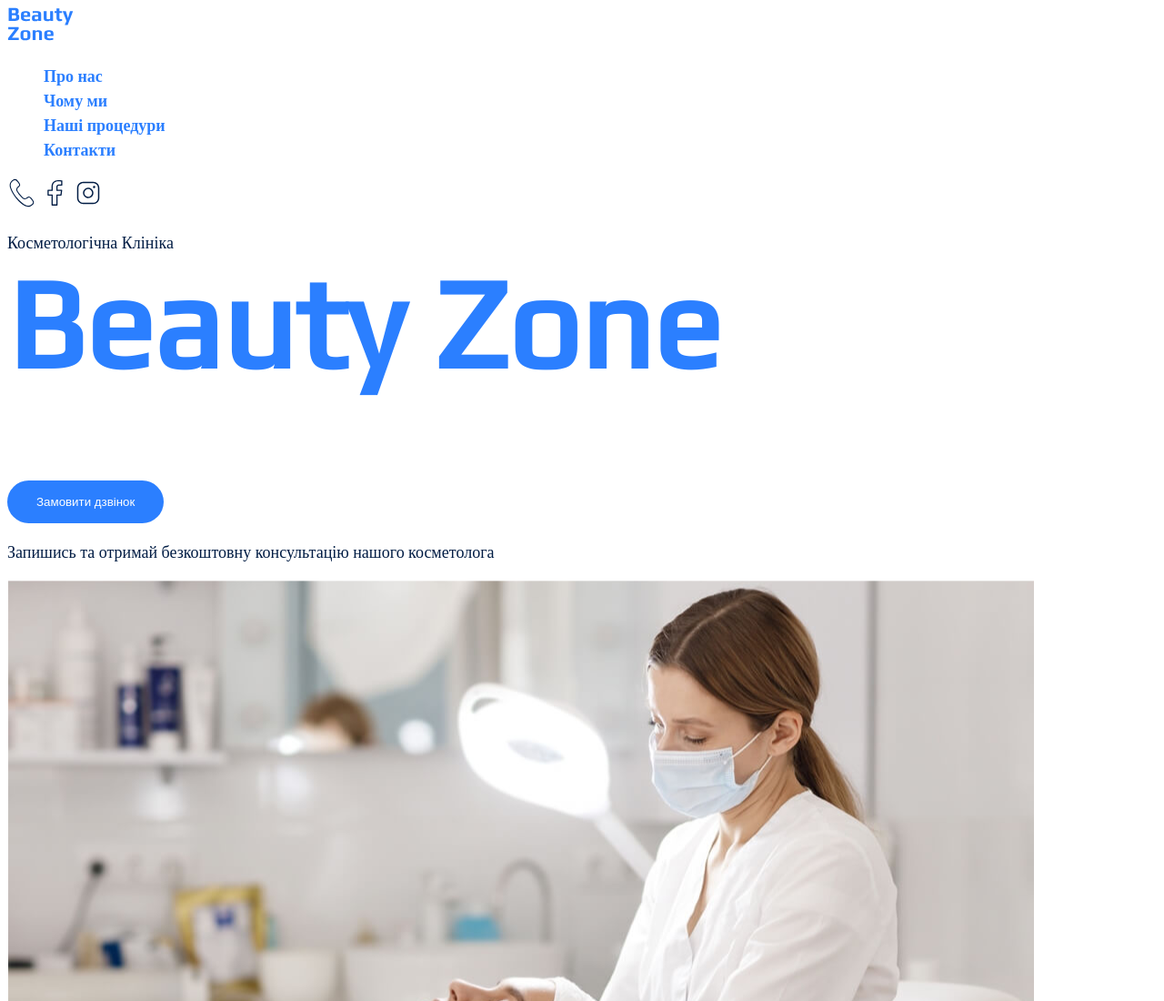
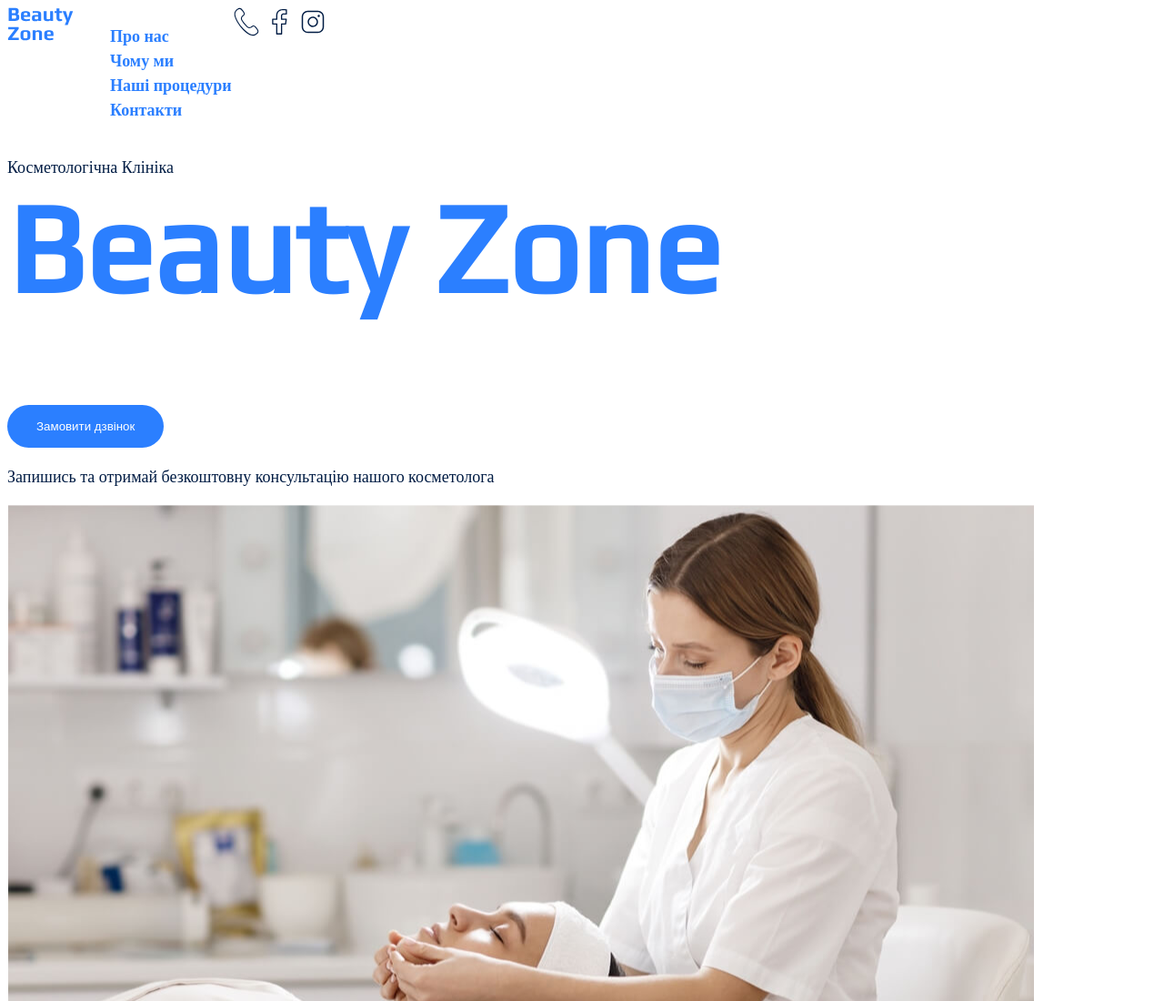
Before and after one commit to fintoman/genius-homework-2, a plain HTML site: page index.html in a window 1280 px wide. Shown: the top 1100 px of the page at 91% size. Drawn offline with Linux system fonts and the light colour scheme.

Commit message:
start hw2

```diff
--- a/css/styles.css
+++ b/css/styles.css
@@ -51,6 +51,11 @@ ul {
   width: 1px;
   height: 1px;
   overflow: hidden;
+}
+
+/* Header */
+.head-container {
+  display: flex;
 }
 
 .button {
--- a/index.html
+++ b/index.html
@@ -10,19 +10,25 @@
   </head>
   <body>
     <header>
-      <nav>
+      <nav class="head-container">
+        <div class="logo-conteinar">
           <a href="index.html">
             <img src="./images/logo.svg" alt="Логотип Космет Клініки" />
           </a>
+        </div>
+        <div class="cont-container">
           <ul>
             <li><a class="link" href="index.html">Про нас</a></li>
             <li><a class="link" href="#what">Чому ми</a></li>
             <li><a class="link" href="#our">Наші процедури</a></li>
             <li><a class="link" href="#contacts">Контакти</a></li>
           </ul>
+        </div>
+        <div class="soc-container">
           <img class="socsety" src="./images/phonbelogo.svg" alt="подзвонити" />
           <img class="socsety" src="./images/facebooklogo.svg" alt="Facebook" />
           <img class="socsety" src="./images/instalogo.svg" alt="instagram" />
+        </div>
       </nav>
     </header>
     <main>
@@ -125,4 +131,3 @@
     </footer>
   </body>
 </html>
-1111
```
Lines whose indentation alone changed are shown as unchanged.
